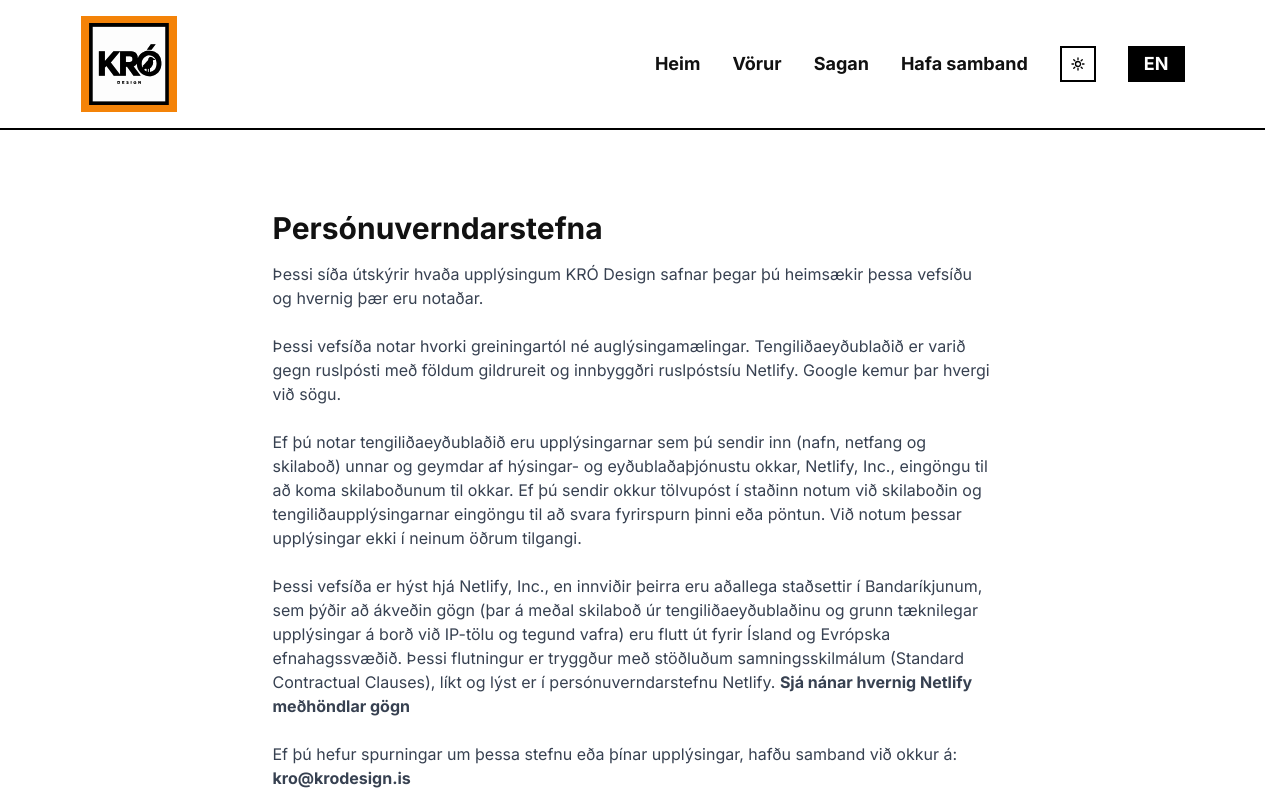
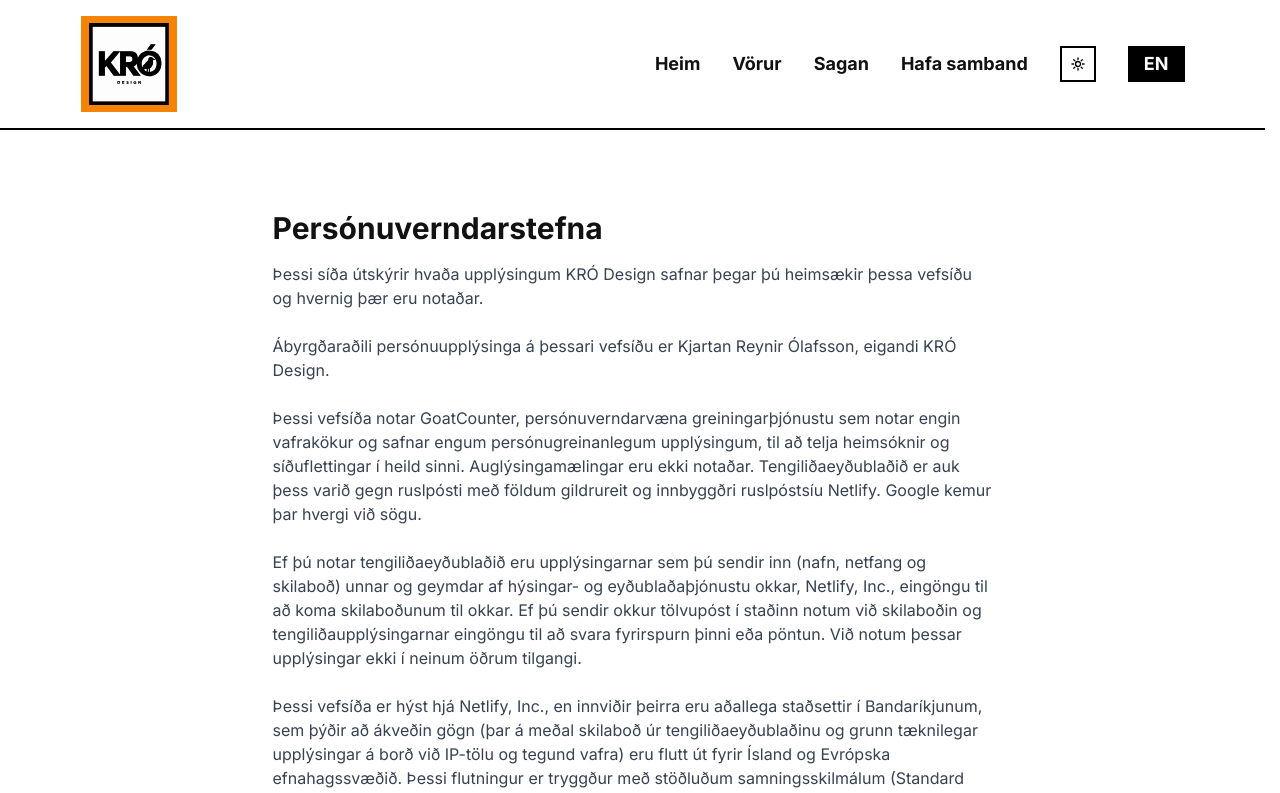
Before and after one commit to kjartano47/krodesign.is, a Next.js app: page /privacy in a window 1280 px wide. Shown: the top 793 px of the page. Built offline with nearby package versions, Linux system fonts and the light colour scheme.

Commit message:
adding goatcounter

```diff
--- a/locales/en.json
+++ b/locales/en.json
@@ -99,7 +99,8 @@
   "notFoundCta": "Back to home",
   "privacyPageTitle": "Privacy Policy",
   "privacyIntro": "This page explains what information KRÓ Design collects when you visit this website, and how it's used.",
-  "privacyParagraph1": "This website does not use analytics or advertising trackers. The contact form is protected against spam using a hidden honeypot field and Netlify's built-in spam filtering; no Google services or cookies are involved.",
+  "privacyController": "The data controller responsible for this website is Kjartan Reynir Ólafsson, owner of KRÓ Design.",
+  "privacyParagraph1": "This website uses GoatCounter, a privacy-friendly analytics service that doesn't use cookies or collect personally identifiable information, to count visits and page views in aggregate. No advertising trackers are used. The contact form is also protected against spam using a hidden honeypot field and Netlify's built-in spam filtering; no Google services are involved.",
   "privacyParagraph2": "If you use the contact form, your submission (name, email, and message) is processed and stored by our hosting and form provider, Netlify, Inc., solely to deliver your message to us. If you email us directly instead, we use your message and contact details only to respond to your inquiry or order. We do not use this information for any other purpose.",
   "privacyParagraph3": "This website is hosted by Netlify, Inc., whose infrastructure is located primarily in the United States, meaning some data (including contact form submissions and standard technical information such as IP address and browser type) is transferred outside Iceland and the European Economic Area. This transfer is covered by Standard Contractual Clauses, as described in Netlify's own privacy policy.",
   "privacyNetlifyLinkText": "Learn more about how Netlify handles data",
--- a/locales/is.json
+++ b/locales/is.json
@@ -99,7 +99,8 @@
   "notFoundCta": "Til baka á forsíðu",
   "privacyPageTitle": "Persónuverndarstefna",
   "privacyIntro": "Þessi síða útskýrir hvaða upplýsingum KRÓ Design safnar þegar þú heimsækir þessa vefsíðu og hvernig þær eru notaðar.",
-  "privacyParagraph1": "Þessi vefsíða notar hvorki greiningartól né auglýsingamælingar. Tengiliðaeyðublaðið er varið gegn ruslpósti með földum gildrureit og innbyggðri ruslpóstsíu Netlify. Google kemur þar hvergi við sögu.",
+  "privacyController": "Ábyrgðaraðili persónuupplýsinga á þessari vefsíðu er Kjartan Reynir Ólafsson, eigandi KRÓ Design.",
+  "privacyParagraph1": "Þessi vefsíða notar GoatCounter, persónuverndarvæna greiningarþjónustu sem notar engin vafrakökur og safnar engum persónugreinanlegum upplýsingum, til að telja heimsóknir og síðuflettingar í heild sinni. Auglýsingamælingar eru ekki notaðar. Tengiliðaeyðublaðið er auk þess varið gegn ruslpósti með földum gildrureit og innbyggðri ruslpóstsíu Netlify. Google kemur þar hvergi við sögu.",
   "privacyParagraph2": "Ef þú notar tengiliðaeyðublaðið eru upplýsingarnar sem þú sendir inn (nafn, netfang og skilaboð) unnar og geymdar af hýsingar- og eyðublaðaþjónustu okkar, Netlify, Inc., eingöngu til að koma skilaboðunum til okkar. Ef þú sendir okkur tölvupóst í staðinn notum við skilaboðin og tengiliðaupplýsingarnar eingöngu til að svara fyrirspurn þinni eða pöntun. Við notum þessar upplýsingar ekki í neinum öðrum tilgangi.",
   "privacyParagraph3": "Þessi vefsíða er hýst hjá Netlify, Inc., en innviðir þeirra eru aðallega staðsettir í Bandaríkjunum, sem þýðir að ákveðin gögn (þar á meðal skilaboð úr tengiliðaeyðublaðinu og grunn tæknilegar upplýsingar á borð við IP-tölu og tegund vafra) eru flutt út fyrir Ísland og Evrópska efnahagssvæðið. Þessi flutningur er tryggður með stöðluðum samningsskilmálum (Standard Contractual Clauses), líkt og lýst er í persónuverndarstefnu Netlify.",
   "privacyNetlifyLinkText": "Sjá nánar hvernig Netlify meðhöndlar gögn",
--- a/pages/_document.tsx
+++ b/pages/_document.tsx
@@ -20,6 +20,13 @@ export default class MyDocument extends Document<{ locale: string }> {
           <link rel="icon" href="/favicon-16x16.png" type="image/png" sizes="16x16" />
           <link rel="apple-touch-icon" href="/apple-touch-icon.png" />
           <link rel="manifest" href="/site.webmanifest" />
+          {process.env.NODE_ENV === 'production' && (
+            <script
+              data-goatcounter="https://krodesign.goatcounter.com/count"
+              async
+              src="https://gc.zgo.at/count.js"
+            />
+          )}
         </Head>
         <body>
           <Main />
--- a/pages/privacy.tsx
+++ b/pages/privacy.tsx
@@ -11,6 +11,7 @@ export default function Privacy() {
         <div className="max-w-3xl mx-auto px-6">
           <h1 className="text-3xl font-bold mb-4 break-words">{t.privacyPageTitle}</h1>
           <p className="mb-6 text-gray-700 dark:text-gray-300">{t.privacyIntro}</p>
+          <p className="mb-6 text-gray-700 dark:text-gray-300">{t.privacyController}</p>
           <p className="mb-6 text-gray-700 dark:text-gray-300">{t.privacyParagraph1}</p>
           <p className="mb-6 text-gray-700 dark:text-gray-300">{t.privacyParagraph2}</p>
           <p className="mb-6 text-gray-700 dark:text-gray-300">
```
Also changed, not shown: 2 other files (tests, documents, lock files or other folders).
